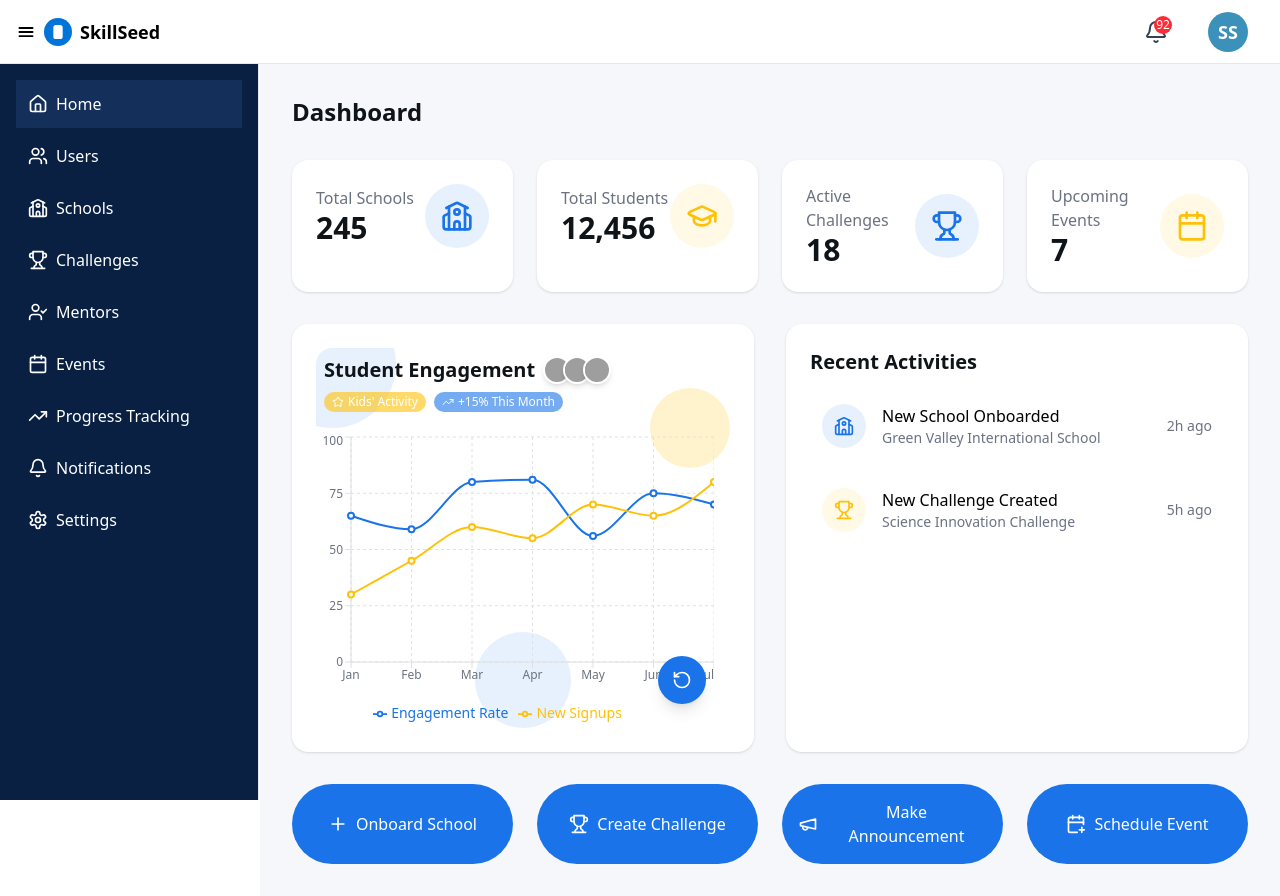
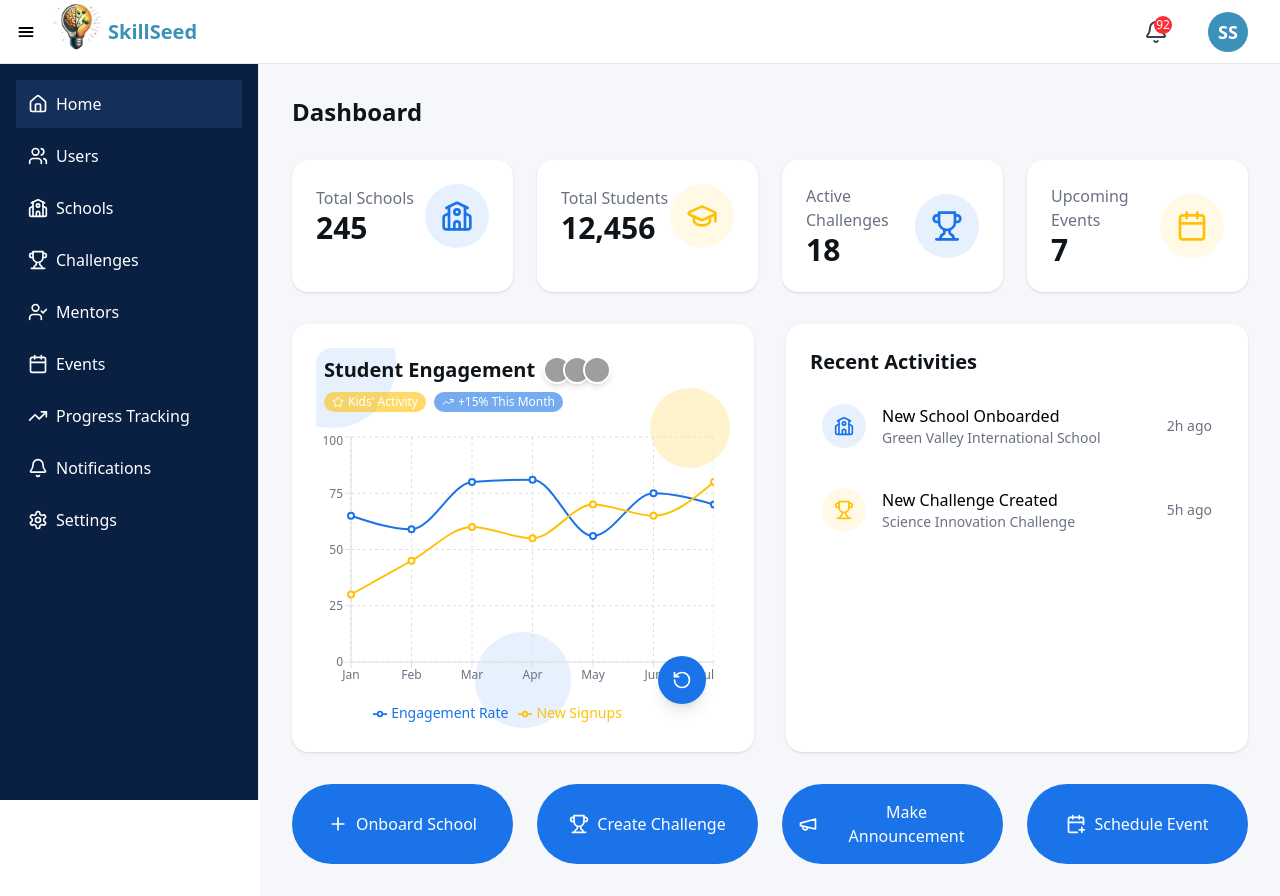
Before and after one commit to Wekraft-001/skillseed-admin, a React (Vite) app: page /home in a window 1280 px wide. Built offline with nearby package versions, Linux system fonts and the light colour scheme; grey boxes are pictures that could not be loaded.

Commit message:
added logo, icon

```diff
--- a/src/components/Header.jsx
+++ b/src/components/Header.jsx
@@ -10,6 +10,7 @@ import {
   MenuItem,
   Transition,
 } from "@headlessui/react";
+import Logo from "../assets/logo.svg"
 
 const Header = () => {
   const { toggleSidebar } = useSidebar();
@@ -64,19 +65,8 @@ const Header = () => {
         </button>
 
         <Link to="/" className="flex items-center">
-          <svg
-            viewBox="0 0 36 36"
-            fill="none"
-            xmlns="http://www.w3.org/2000/svg"
-            className="w-7 h-7 mr-2"
-          >
-            <circle cx="18" cy="18" r="18" fill="#0074D9" />
-            <path
-              d="M12 12C12 10.3431 13.3431 9 15 9H21C22.6569 9 24 10.3431 24 12V24C24 25.6569 22.6569 27 21 27H15C13.3431 27 12 25.6569 12 24V12Z"
-              fill="white"
-            />
-          </svg>
-          <span className="font-bold text-lg">SkillSeed</span>
+          <img src={Logo} className="w-16 h-16"/>
+          <span className="font-bold text-xl text-[#3C91BA]">SkillSeed</span>
         </Link>
       </div>
 
```
